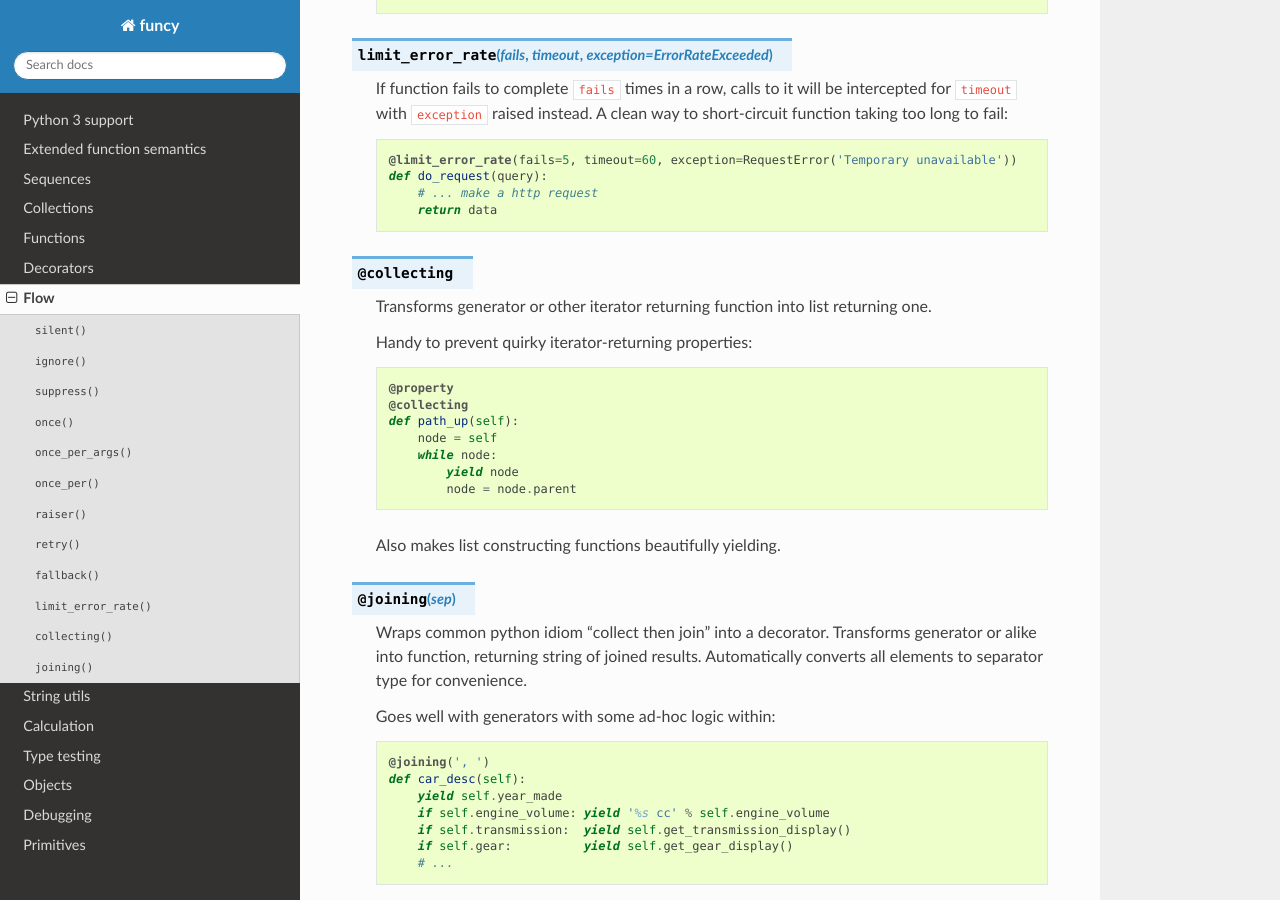
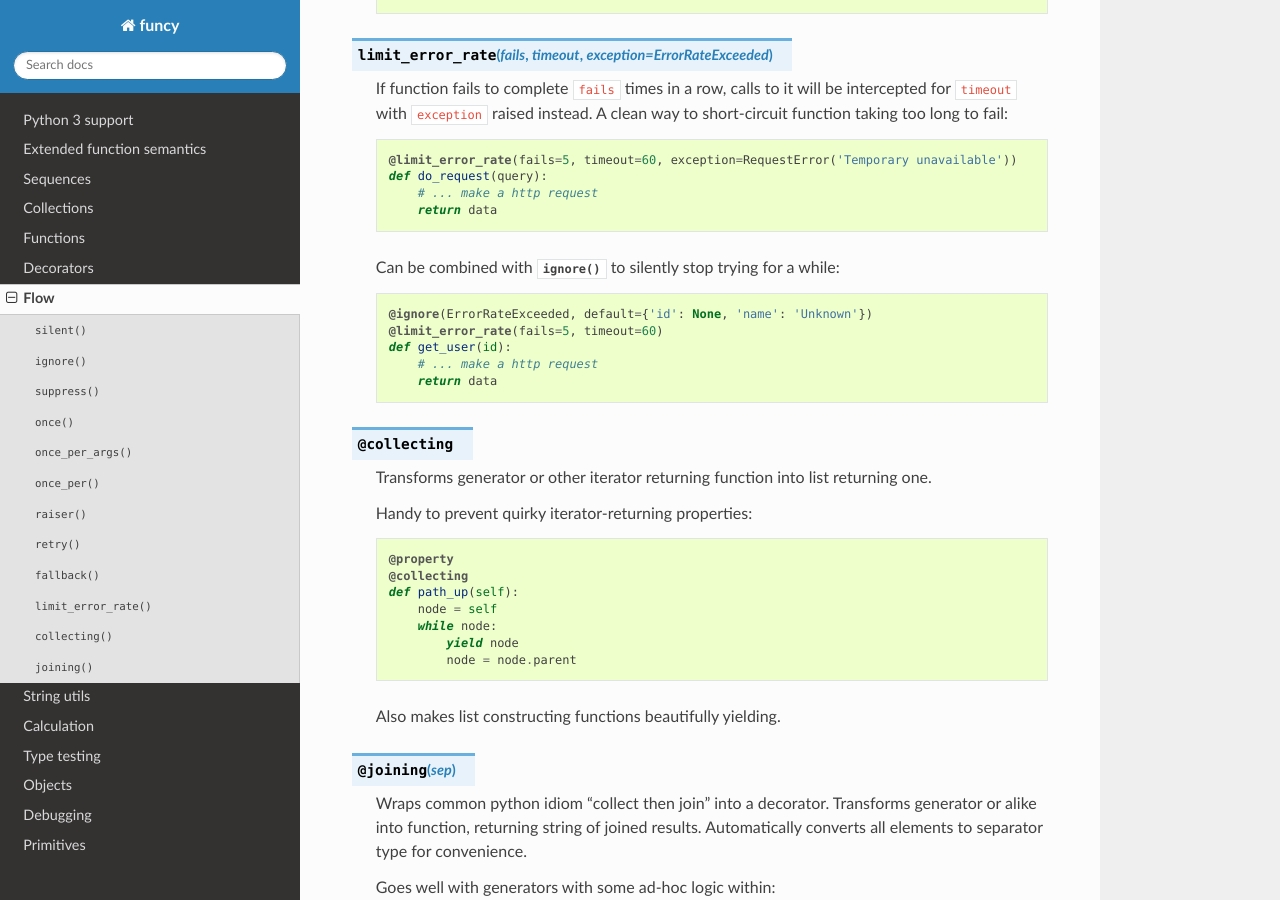
Before and after one commit to Jamaal224/funcy, a Sphinx documentation site: the page built from docs/flow.rst, in a window 1280 px wide and 900 px high, scrolled down 1845 px. Built offline with Sphinx 7.4.7 and the Read the Docs theme 2.0.0, drawn with Linux system fonts in a browser that asks for light colours.

Commit message:
Example for @limit_error_rate() and @ignore() combined

```diff
--- a/docs/flow.rst
+++ b/docs/flow.rst
@@ -88,6 +88,14 @@ Flow
             # ... make a http request
             return data
 
+    Can be combined with :func:`ignore` to silently stop trying for a while::
+
+        @ignore(ErrorRateExceeded, default={'id': None, 'name': 'Unknown'})
+        @limit_error_rate(fails=5, timeout=60)
+        def get_user(id):
+            # ... make a http request
+            return data
+
 
 .. decorator:: collecting
 
```
